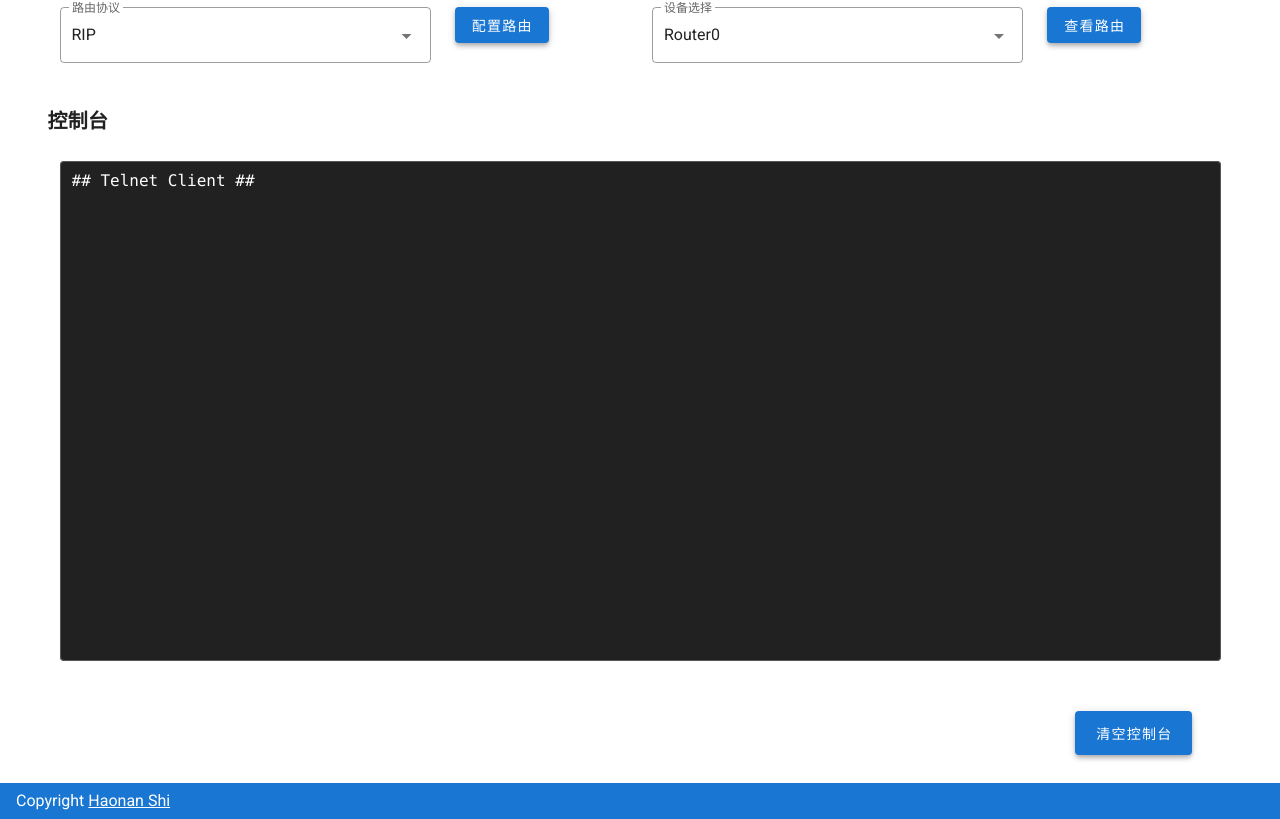
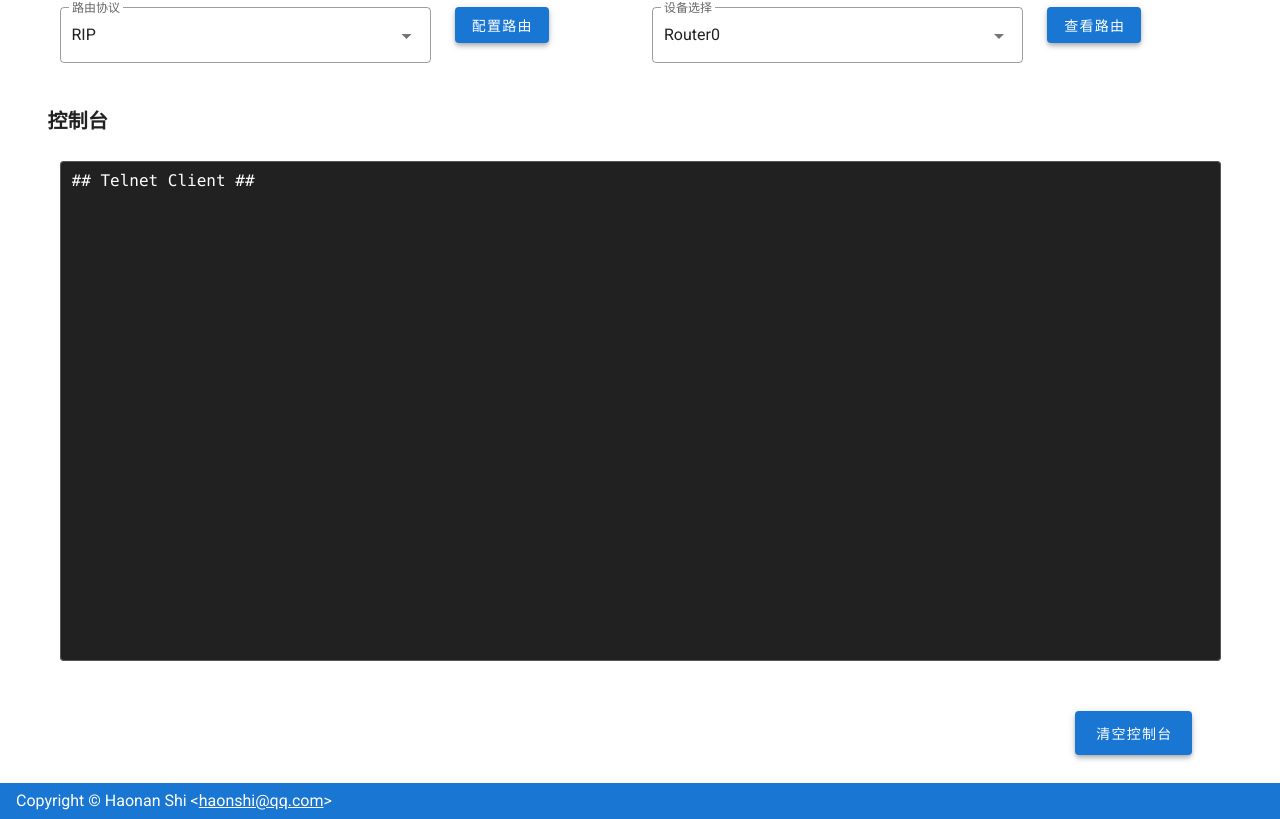
Before and after one commit to codelumos/dynamic-routing-front-end, a Vue app: page / in a window 1280 px wide. Shown: the part 1863-2682 px from the top of the page. Built offline with nearby package versions, Linux system fonts and the light colour scheme.

Commit message:
更新项目依赖

```diff
--- a/package.json
+++ b/package.json
@@ -10,7 +10,7 @@
   },
   "dependencies": {
     "axios": "^0.21.1",
-    "core-js": "^3.11.0",
+    "core-js": "^3.11.1",
     "vue": "^2.6.12",
     "vuetify": "^2.4.11"
   },
@@ -23,7 +23,7 @@
     "eslint-plugin-vue": "^7.9.0",
     "less": "^4.1.1",
     "less-loader": "^7.3.0",
-    "sass": "^1.32.11",
+    "sass": "^1.32.12",
     "sass-loader": "^10.1.1",
     "vue-cli-plugin-vuetify": "^2.4.0",
     "vue-template-compiler": "^2.6.12",
--- a/src/App.vue
+++ b/src/App.vue
@@ -54,7 +54,7 @@
         dark
     >
       <div class="align-center">
-        Copyright <a href="mailto:haonshi@qq.com" style="color: white">Haonan Shi</a>
+        Copyright &copy; Haonan Shi &lt;<a href="mailto:haonshi@qq.com" style="color: white">haonshi@qq.com</a>&gt;
       </div>
     </v-footer>
   </v-app>
```
Also changed, not shown: 1 other file (tests, documents, lock files or other folders).
